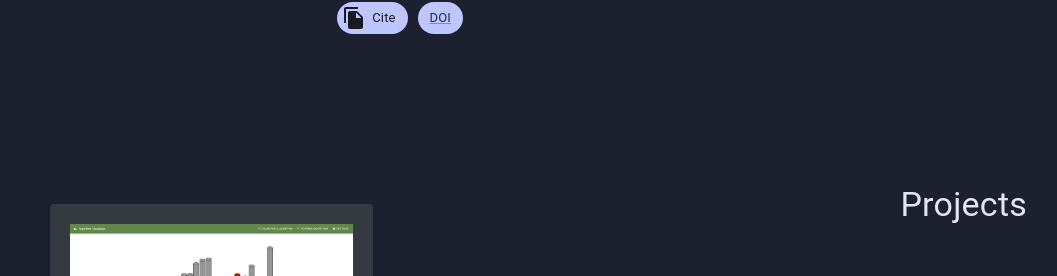
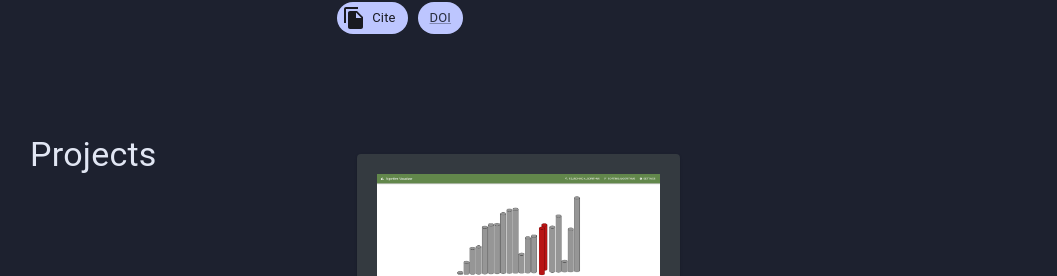
Before and after one commit to nicolasjusten95/nicolas-justen-portfolio, a React (Create React App) app: page / in a window 1280 px wide. Shown: the part 4252-4528 px from the top of the page, without its empty margins (98-1155 px from the left). Built offline with nearby package versions, Linux system fonts and the light colour scheme.

Commit message:
adjust projects

```diff
--- a/src/components/body/projects/Projects.tsx
+++ b/src/components/body/projects/Projects.tsx
@@ -1,17 +1,22 @@
-import {Box, Typography} from "@mui/material";
+import {Box} from "@mui/material";
 import {projects} from "./ProjectData";
 import PaperItem from "../util/PaperItem";
+import MySectionHeading from "../util/MySectionHeading";
 
 const Projects = () => {
     return (
         <Box
             id='Projects'
-            mt='150px'
+            mt='100px'
             display='flex'
-            flexDirection='row'
-            justifyContent='space-between'
-            width='80%'
-            sx={{scrollMargin: '130px'}}>
+            sx={{
+                width: {xs: '100vw', md: '80%'},
+                scrollMargin: '130px',
+                flexDirection: {xs: 'column', md: 'row'},
+                justifyContent: {xs: 'center', md: 'space-between'},
+                alignItems: {xs: 'center', md: 'start'}
+            }}>
+            <MySectionHeading title='Projects'/>
             <Box
                 width='70%'
                 display='flex'
@@ -20,11 +25,6 @@ const Projects = () => {
                 flexWrap='wrap'>
                 {projects.map(project => <PaperItem {...project}/>)}
             </Box>
-            <Box width='15%'>
-                <Typography color='text.primary' variant='h4'>
-                    Projects
-                </Typography>
-            </Box>
         </Box>
     );
 };
```
